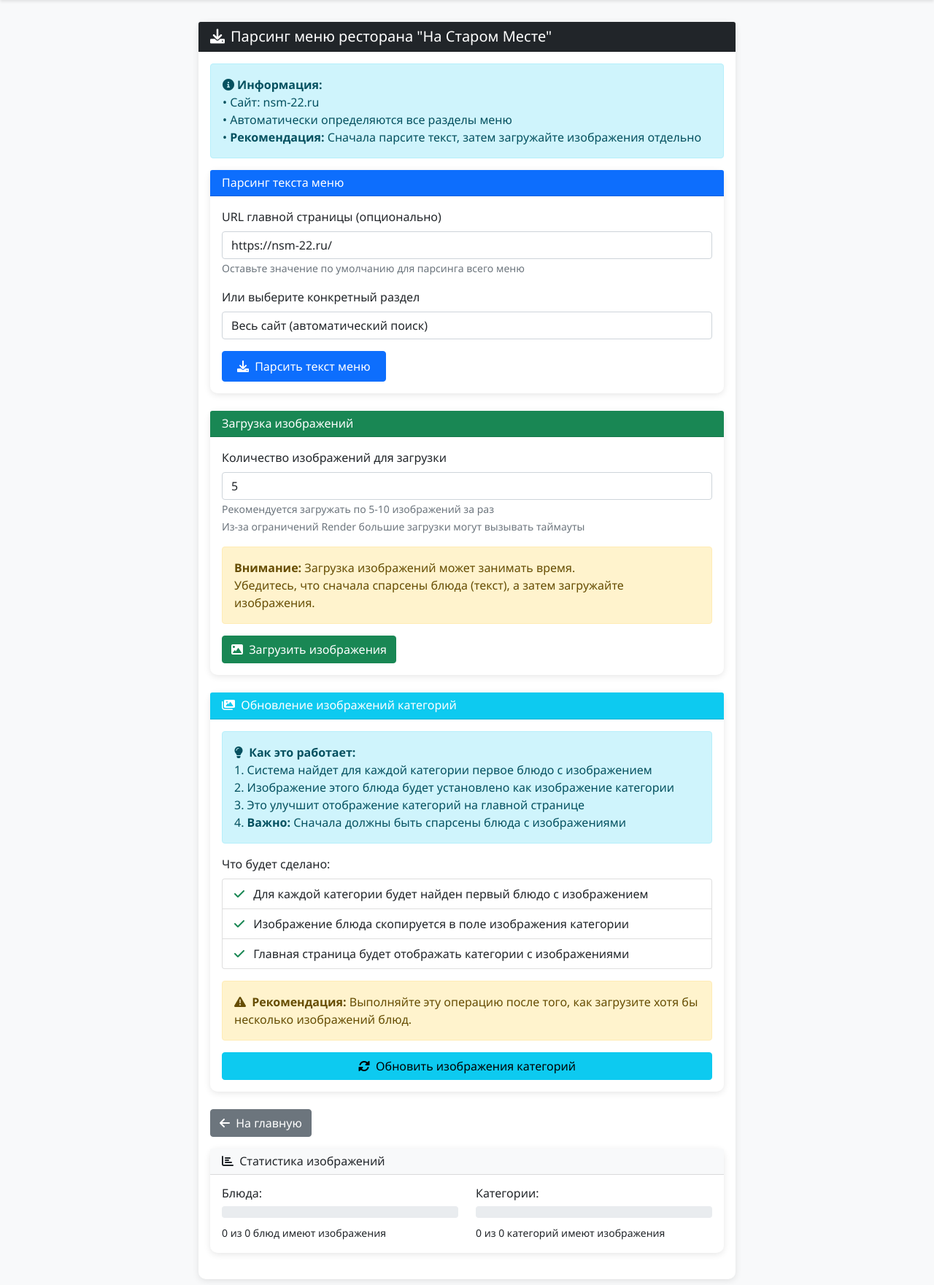
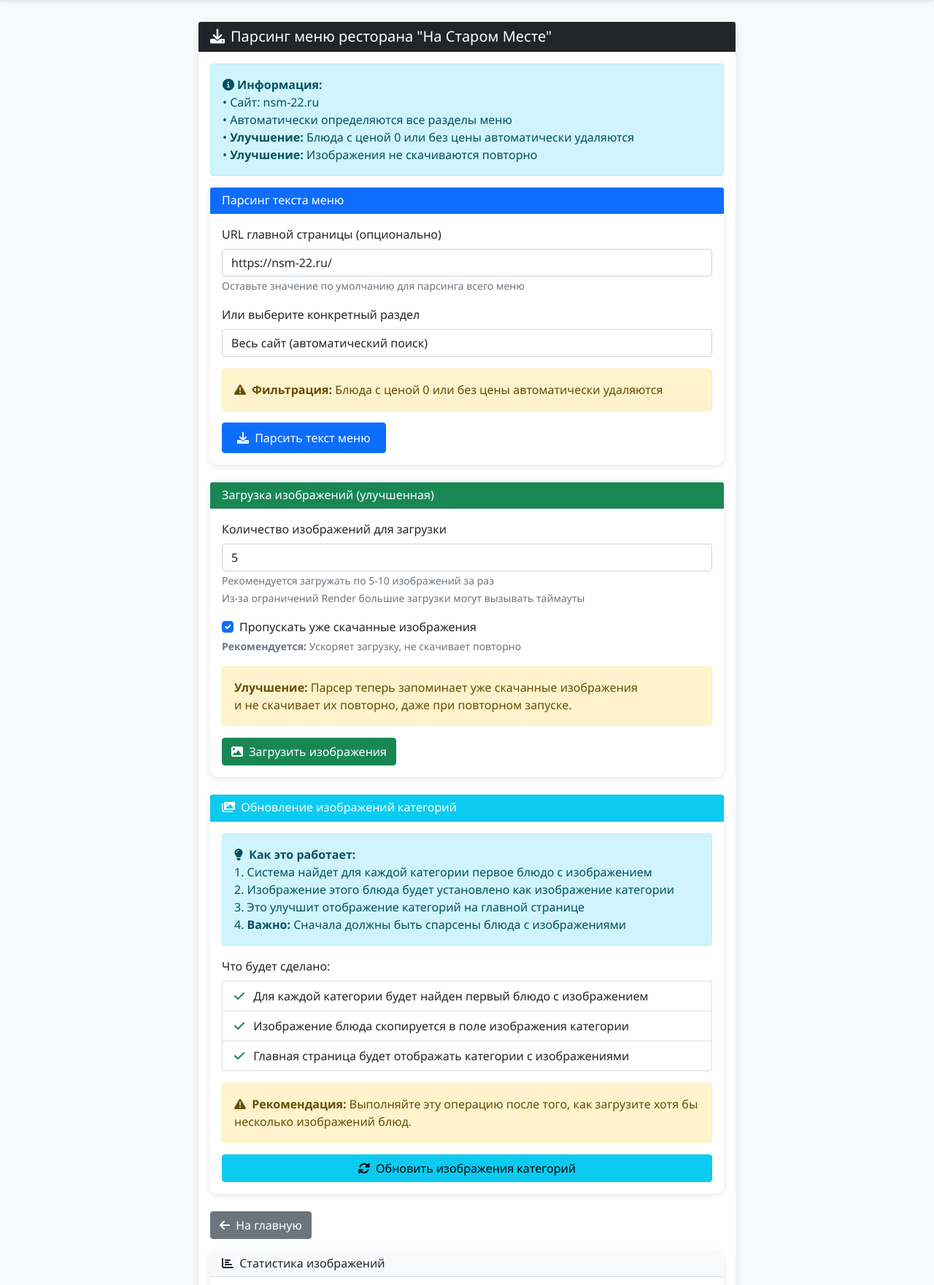
Before and after one commit to Vladimka4/rep, a Flask app: page /admin-parsing/parse-nsm in a window 1280 px wide. Shown: the part 78-1839 px from the top of the page at 73% size. Run offline with Flask 3, Linux system fonts and the light colour scheme; a user stored in the database is signed in; data that the repository does not hold is empty.

Commit message:
Update parse_nsm.html

```diff
--- a/app/templates/admin/parse_nsm.html
+++ b/app/templates/admin/parse_nsm.html
@@ -14,7 +14,8 @@
                     <strong><i class="fas fa-info-circle me-1"></i>Информация:</strong><br>
                     • Сайт: nsm-22.ru<br>
                     • Автоматически определяются все разделы меню<br>
-                    • <strong>Рекомендация:</strong> Сначала парсите текст, затем загружайте изображения отдельно
+                    • <strong>Улучшение:</strong> Блюда с ценой 0 или без цены автоматически удаляются<br>
+                    • <strong>Улучшение:</strong> Изображения не скачиваются повторно
                 </div>
 
                 <!-- Форма для парсинга текста -->
@@ -50,6 +51,11 @@
                                 </select>
                             </div>
 
+                            <div class="alert alert-warning">
+                                <i class="fas fa-exclamation-triangle me-1"></i>
+                                <strong>Фильтрация:</strong> Блюда с ценой 0 или без цены автоматически удаляются
+                            </div>
+
                             <button type="submit" class="btn btn-primary">
                                 <i class="fas fa-download me-1"></i> Парсить текст меню
                             </button>
@@ -60,7 +66,7 @@
                 <!-- Форма для загрузки изображений -->
                 <div class="card mb-4">
                     <div class="card-header bg-success text-white">
-                        <h6 class="mb-0">Загрузка изображений</h6>
+                        <h6 class="mb-0">Загрузка изображений (улучшенная)</h6>
                     </div>
                     <div class="card-body">
                         <form method="POST" action="{{ url_for('admin_parsing.download_images') }}">
@@ -76,9 +82,21 @@
                                 </small>
                             </div>
 
+                            <div class="mb-3">
+                                <div class="form-check">
+                                    <input class="form-check-input" type="checkbox" name="skip_existing" id="skip_existing" checked>
+                                    <label class="form-check-label" for="skip_existing">
+                                        Пропускать уже скачанные изображения
+                                    </label>
+                                </div>
+                                <small class="form-text text-muted">
+                                    <strong>Рекомендуется:</strong> Ускоряет загрузку, не скачивает повторно
+                                </small>
+                            </div>
+
                             <div class="alert alert-warning">
-                                <strong>Внимание:</strong> Загрузка изображений может занимать время.<br>
-                                Убедитесь, что сначала спарсены блюда (текст), а затем загружайте изображения.
+                                <strong>Улучшение:</strong> Парсер теперь запоминает уже скачанные изображения<br>
+                                и не скачивает их повторно, даже при повторном запуске.
                             </div>
 
                             <button type="submit" class="btn btn-success">
```
